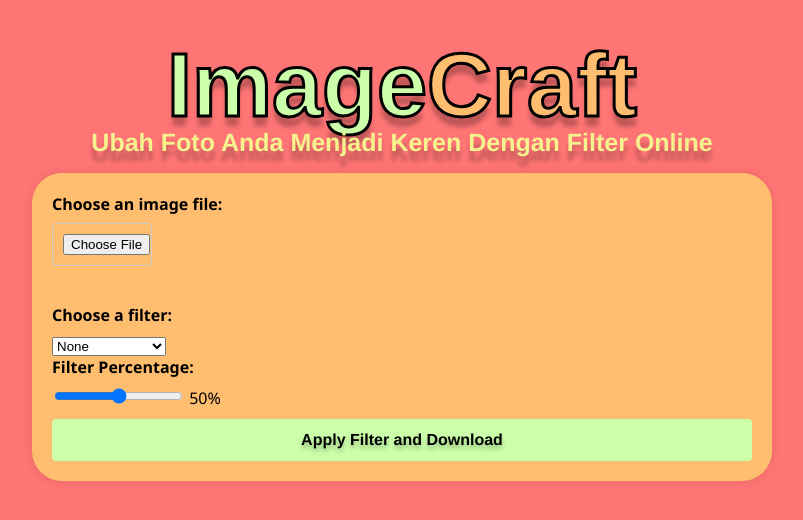
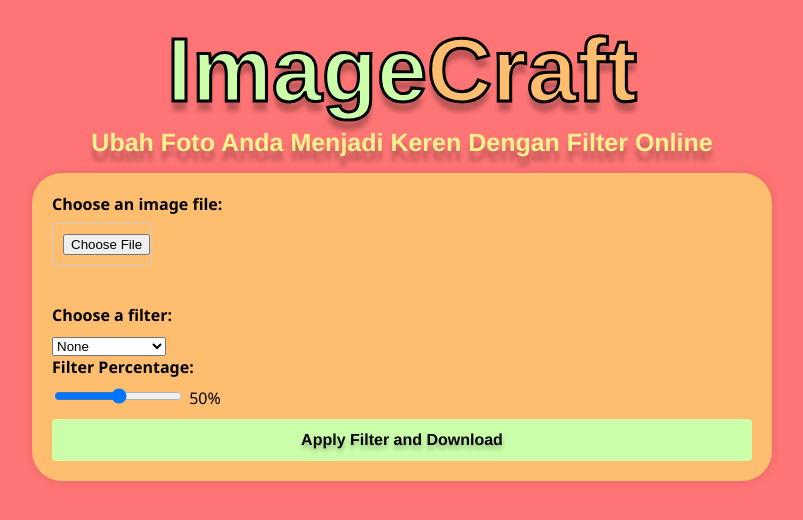
Before and after one commit to mimin349/ImageMagic, a plain HTML site: page index.html in a window 1280 px wide. Shown: the whole page, without its empty margins (238-1041 px from the left). Drawn offline with Linux system fonts and the light colour scheme.

Commit message:
mengganti posisi sedikit di css

```diff
--- a/style.css
+++ b/style.css
@@ -16,7 +16,7 @@ body{
 
   .label .imagi-craft {
     position: absolute;
-    top: -5px;
+    top: -20px;
     left: 50%;
     transform: translate(-50%, -50%);
     text-shadow: 0px 10px 4px #00000040;
```
